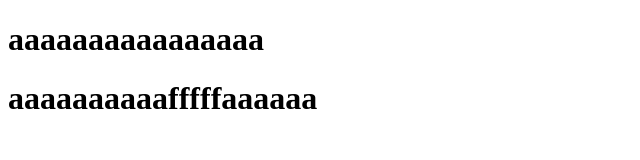
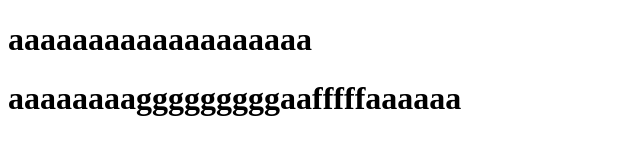
Before and after one commit to wangmengmeng01/testBranke, a plain HTML site: page index.html in a window 1280 px wide. Shown: the whole page, without its empty margins (0-640 px from the left). Drawn offline with Linux system fonts and the light colour scheme.

Commit message:
bbbbbbbbb Signed-off-by: wang <2021436652@qq.com>

```diff
--- a/index.html
+++ b/index.html
@@ -5,7 +5,7 @@
 	<title>Document</title>
 </head>
 <body>
-	<h1>aaaaaaaaaaaaaaaa</h1>
-	<h1>aaaaaaaaaafffffaaaaaa</h1>
+	<h1>aaaaaaaaaaaaaaaaaaa</h1>
+	<h1>aaaaaaaagggggggggaafffffaaaaaa</h1>
 </body>
 </html>
```
